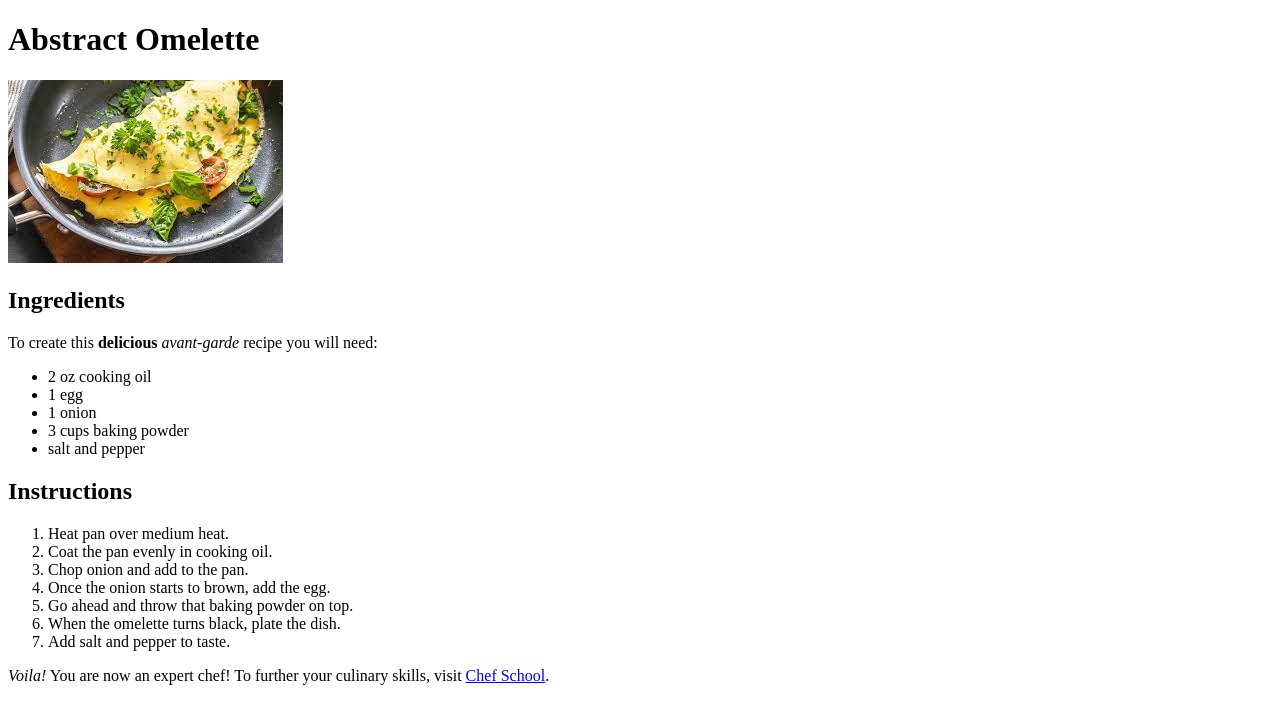
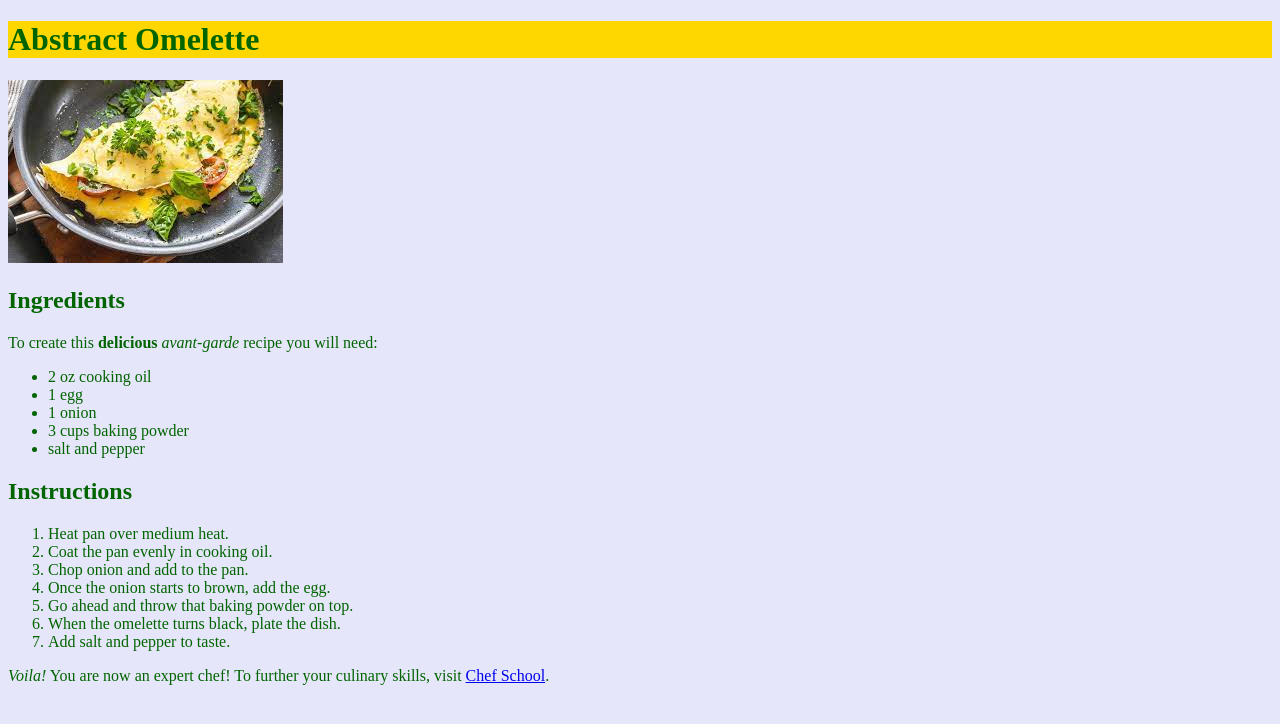
Before and after one commit to kevin-haas/odin-recipes, a plain HTML site: page recipes/omelette.html in a window 1280 px wide. Drawn offline with Linux system fonts and the light colour scheme.

```diff
--- a/recipes/omelette.html
+++ b/recipes/omelette.html
@@ -3,6 +3,7 @@
     <head>
         <meta charset="UTF-8">
         <title>Odin Omelette</title>
+        <link rel="stylesheet" href="../styles.css">
     </head>
 
     <body>
--- a/styles.css
+++ b/styles.css
@@ -1,7 +1,9 @@
-head {
-    background-color: aqua;
-}
+
 body{
     background-color: lavender;
     color: darkgreen
 }
+
+h1 {
+    background-color: gold;
+}
```
